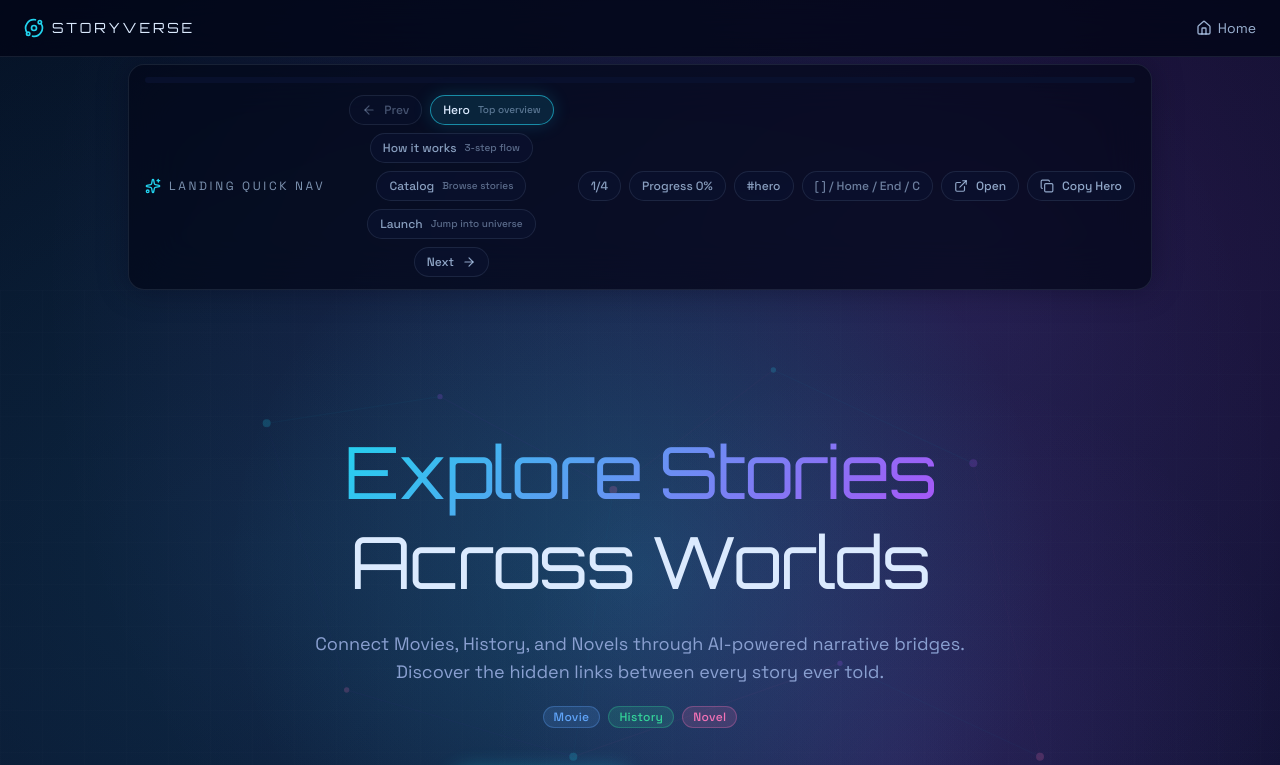
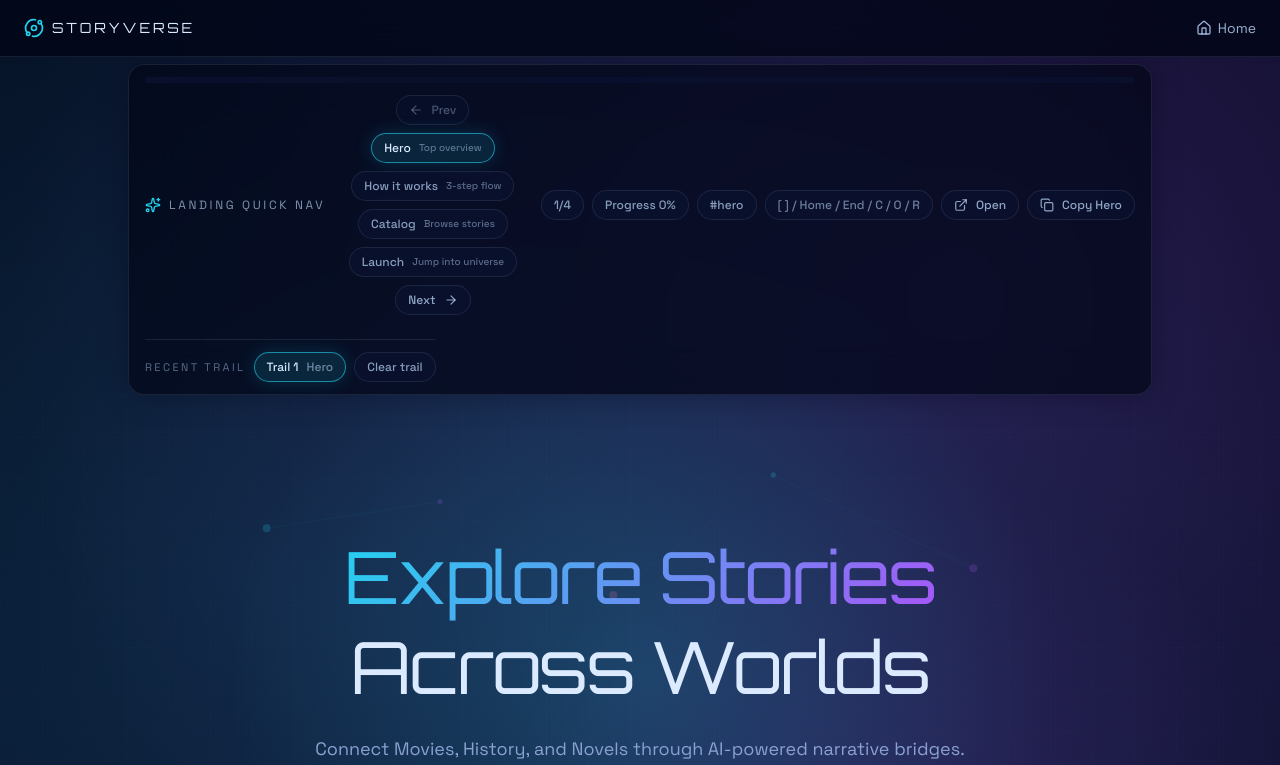
Before and after one commit to MosslandOpenDevs/StoryVerse, a Next.js app in the folder storyverse-web/: page / in a window 1280 px wide. Shown: the top 765 px of the page. Built offline with nearby package versions, Linux system fonts and the light colour scheme.

Commit message:
feat(ui): add marketing quick nav recent trail

```diff
--- a/storyverse-web/src/components/marketing/MarketingQuickNav.tsx
+++ b/storyverse-web/src/components/marketing/MarketingQuickNav.tsx
@@ -11,6 +11,8 @@ type MarketingSection = {
 };
 
 const LAST_ACTIVE_MARKETING_SECTION_STORAGE_KEY = "storyverse-last-marketing-section";
+const RECENT_MARKETING_SECTION_TRAIL_STORAGE_KEY = "storyverse-recent-marketing-sections";
+const MAX_RECENT_MARKETING_SECTION_TRAIL = 3;
 
 const SECTIONS: MarketingSection[] = [
   { id: "hero", label: "Hero", hint: "Top overview" },
@@ -55,9 +57,43 @@ async function copySectionLink(anchorId: string) {
   await navigator.clipboard.writeText(buildAnchorUrl(anchorId));
 }
 
+function loadRecentTrail() {
+  if (typeof window === "undefined") {
+    return [] as string[];
+  }
+
+  try {
+    const storedTrail = window.localStorage.getItem(RECENT_MARKETING_SECTION_TRAIL_STORAGE_KEY);
+    if (!storedTrail) return [] as string[];
+
+    const parsedTrail = JSON.parse(storedTrail);
+    if (!Array.isArray(parsedTrail)) return [] as string[];
+
+    return parsedTrail.filter((value): value is string => typeof value === "string").slice(0, MAX_RECENT_MARKETING_SECTION_TRAIL);
+  } catch {
+    return [] as string[];
+  }
+}
+
+function saveRecentTrail(sectionIds: string[]) {
+  if (typeof window === "undefined") {
+    return;
+  }
+
+  try {
+    window.localStorage.setItem(
+      RECENT_MARKETING_SECTION_TRAIL_STORAGE_KEY,
+      JSON.stringify(sectionIds.slice(0, MAX_RECENT_MARKETING_SECTION_TRAIL)),
+    );
+  } catch {
+    // Ignore storage access issues.
+  }
+}
+
 export function MarketingQuickNav() {
   const [activeId, setActiveId] = useState<string>(SECTIONS[0]?.id ?? "hero");
   const [resumeId, setResumeId] = useState<string | null>(null);
+  const [recentTrail, setRecentTrail] = useState<string[]>([]);
   const [copyState, setCopyState] = useState<"idle" | "done" | "error">("idle");
   const clearCopyStateTimeoutRef = useRef<number | null>(null);
 
@@ -101,6 +137,8 @@ export function MarketingQuickNav() {
     );
 
     sections.forEach((section) => observer.observe(section));
+
+    setRecentTrail(loadRecentTrail().filter((sectionId) => SECTIONS.some((section) => section.id === sectionId)));
 
     const hashId = window.location.hash.replace(/^#/, "");
     if (hashId && SECTIONS.some((section) => section.id === hashId)) {
@@ -149,6 +187,12 @@ export function MarketingQuickNav() {
     } catch {
       // Ignore storage access issues.
     }
+
+    setRecentTrail((current) => {
+      const nextTrail = [activeId, ...current.filter((sectionId) => sectionId !== activeId)].slice(0, MAX_RECENT_MARKETING_SECTION_TRAIL);
+      saveRecentTrail(nextTrail);
+      return nextTrail;
+    });
   }, [activeId]);
 
   useEffect(() => {
@@ -218,12 +262,29 @@ export function MarketingQuickNav() {
         copySectionLink(activeSection.id)
           .then(() => setCopyState("done"))
           .catch(() => setCopyState("error"));
+        return;
+      }
+
+      if (event.key.toLowerCase() === "o") {
+        event.preventDefault();
+        openSectionLink(activeSection.id);
+        return;
+      }
+
+      if (event.key.toLowerCase() === "r" && resumeId) {
+        event.preventDefault();
+        if (!jumpToSection(resumeId)) return;
+        setActiveId(resumeId);
       }
     };
 
     window.addEventListener("keydown", handleKeyDown);
     return () => window.removeEventListener("keydown", handleKeyDown);
-  }, [activeIndex, activeSection.id, canJumpNext, canJumpPrev]);
+  }, [activeIndex, activeSection.id, canJumpNext, canJumpPrev, resumeId]);
+
+  const recentTrailSections = recentTrail
+    .map((sectionId) => SECTIONS.find((section) => section.id === sectionId) ?? null)
+    .filter((section): section is MarketingSection => Boolean(section));
 
   return (
     <div className="sticky top-16 z-40 px-6 pb-2">
@@ -341,7 +402,7 @@ export function MarketingQuickNav() {
           </span>
 
           <span className="inline-flex items-center rounded-full border border-cosmos-200/10 bg-cosmos-900/70 px-3 py-1.5 text-xs font-medium text-cosmos-200/55">
-            [ ] / Home / End / C
+            [ ] / Home / End / C / O / R
           </span>
 
           <button
@@ -374,6 +435,48 @@ export function MarketingQuickNav() {
                 : `Copy ${activeSection.label}`}
           </button>
         </div>
+
+        {recentTrailSections.length > 0 ? (
+          <div className="mt-3 flex flex-wrap items-center gap-2 border-t border-cosmos-200/10 pt-3">
+            <span className="text-[11px] uppercase tracking-[0.22em] text-cosmos-200/45">Recent trail</span>
+            {recentTrailSections.map((section, index) => {
+              const isActive = section.id === activeSection.id;
+
+              return (
+                <button
+                  key={`trail-${section.id}`}
+                  type="button"
+                  onClick={() => {
+                    if (!jumpToSection(section.id)) return;
+                    setActiveId(section.id);
+                  }}
+                  className={cn(
+                    "inline-flex items-center gap-2 rounded-full border px-3 py-1.5 text-xs font-medium transition-all",
+                    isActive
+                      ? "border-neon-cyan/60 bg-neon-cyan/12 text-cosmos-100 shadow-[0_0_18px_rgba(34,211,238,0.18)]"
+                      : "border-cosmos-200/10 bg-cosmos-900/70 text-cosmos-200/70 hover:border-neon-cyan/35 hover:text-cosmos-100",
+                  )}
+                  title={`Jump back to ${section.label}`}
+                >
+                  Trail {index + 1}
+                  <span className="text-cosmos-200/55">{section.label}</span>
+                </button>
+              );
+            })}
+
+            <button
+              type="button"
+              onClick={() => {
+                setRecentTrail([]);
+                saveRecentTrail([]);
+              }}
+              className="inline-flex items-center gap-2 rounded-full border border-cosmos-200/10 bg-cosmos-900/70 px-3 py-1.5 text-xs font-medium text-cosmos-200/70 transition-colors hover:border-neon-cyan/35 hover:text-cosmos-100"
+              title="Clear recent section trail"
+            >
+              Clear trail
+            </button>
+          </div>
+        ) : null}
       </div>
     </div>
   </div>
```
